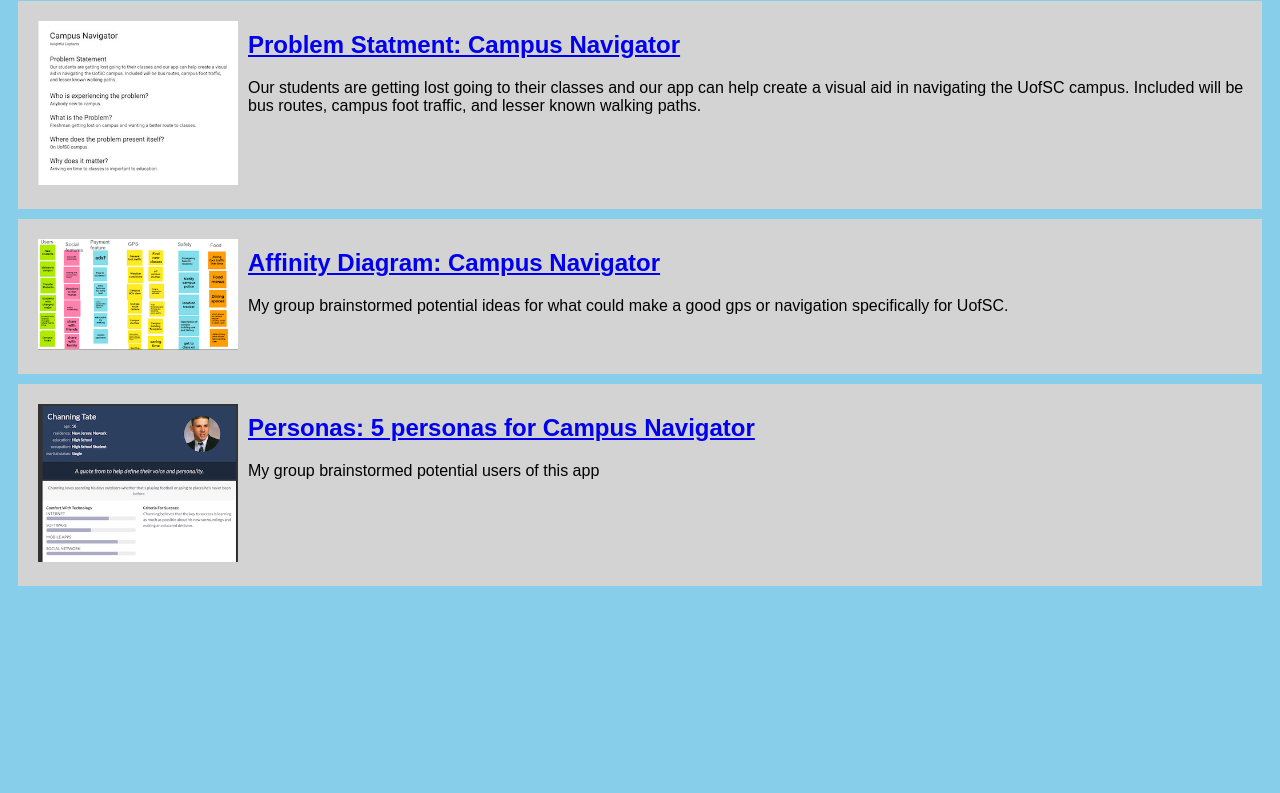
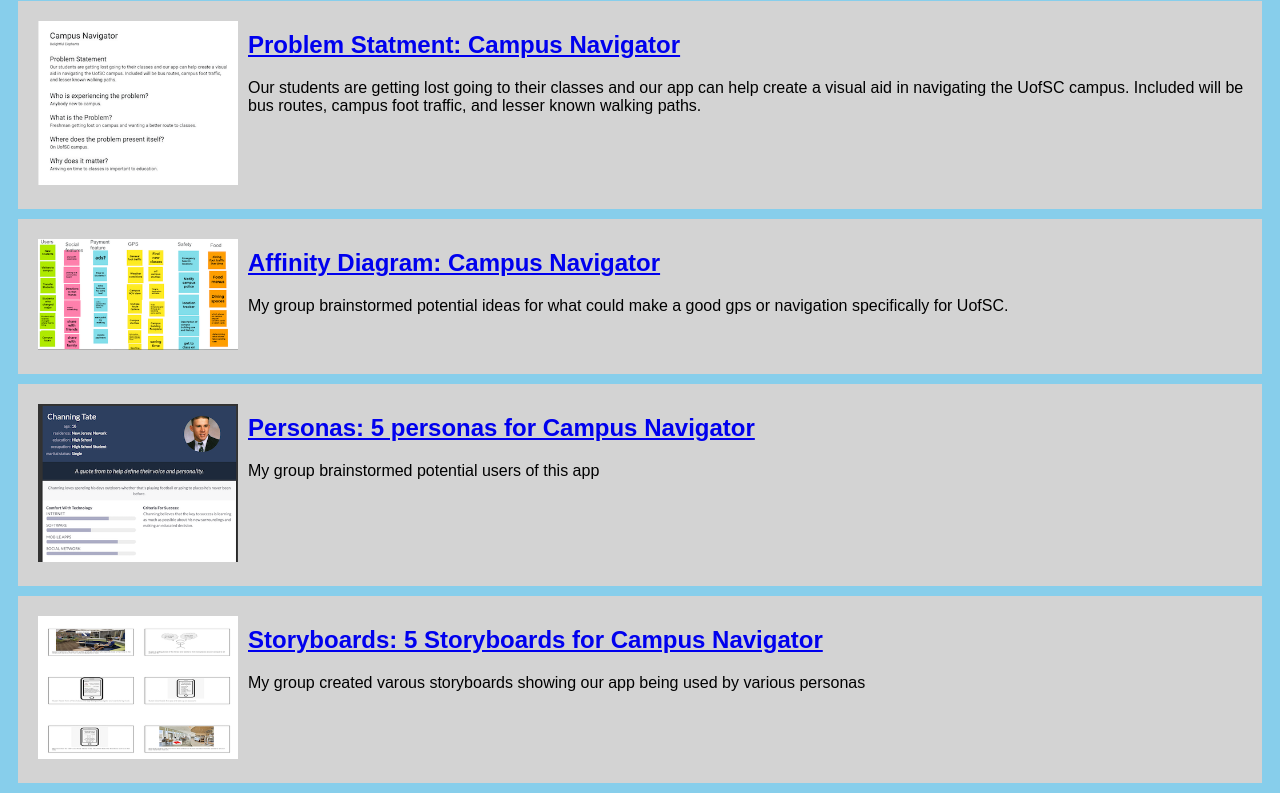
Before and after one commit to ERStrain/ERStrain.github.io, a plain HTML site: page index.html in a window 1280 px wide. Shown: the part 79-872 px from the top of the page. Before the commit the page ends 800 px from the top, so only its background shows below. Drawn offline with Linux system fonts and the light colour scheme.

Commit message:
Add files via upload

```diff
--- a/index.html
+++ b/index.html
@@ -5,6 +5,7 @@
         <link rel="stylesheet" href="styles.css">
     </head>
     <body>
+
         <h1>Ethan Strain's CSCE 190 Site</h1>
 
         <!-- Problem Statment -->
@@ -25,13 +26,23 @@
             </section>
         </section>
 
+        <!-- Personas -->
         <section class="assignment">
             <a href="Files/personas.pdf"><img src="Images/personas.png"></a>
             <section class="ass_details">
                 <a href="Files/personas.pdf"><h2>Personas: 5 personas for Campus Navigator</h2></a>
                 <p> My group brainstormed potential users of this app</p>
             </section>
+        </section>
 
+        <!-- Storyboards -->
+        <section class="assignment">
+            <a href="Files/Storyboards.pdf"><img src="Images/Storyboards.png"></a>
+            <section class="ass_details">
+                <a href="Files/Storyboards.pdf"><h2>Storyboards: 5 Storyboards for Campus Navigator</h2></a>
+                <p> My group created varous storyboards showing our app being used by various personas</p>
+            </section>
         </section>
+
     </body>
 </html>
```
Also changed, not shown: Images/Storyboards.png (added), 1 other file.
